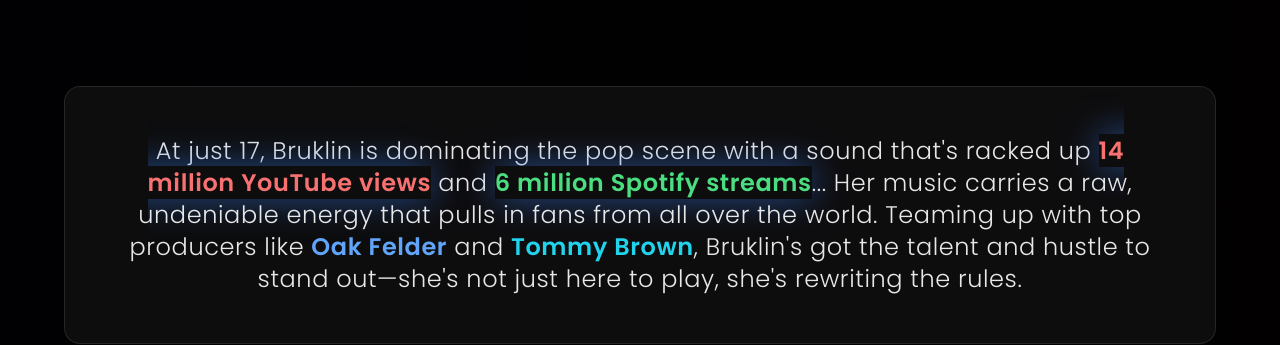
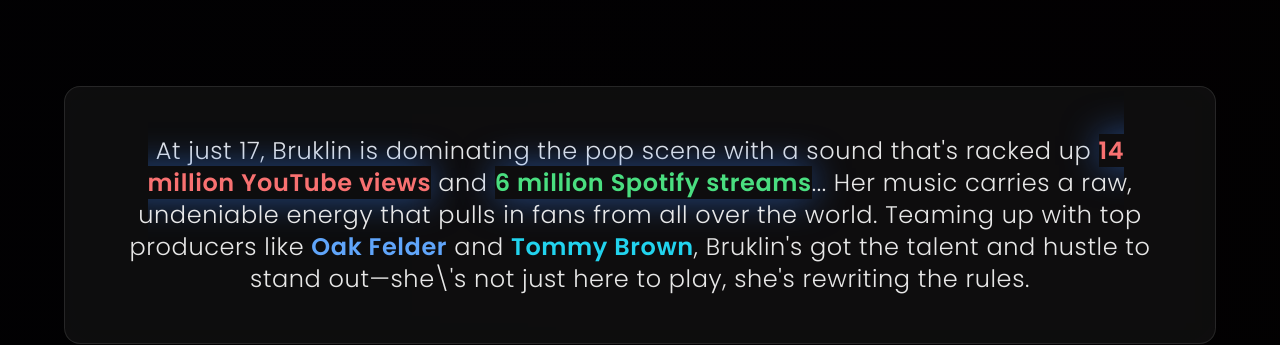
Before and after one commit to theworkguy/bruklin, a React (Vite) app: page / in a window 1280 px wide. Shown: the part 3100-3445 px from the top of the page. Built offline with nearby package versions, Linux system fonts and the light colour scheme.

Commit message:
Updated BioSection.tsx

```diff
--- a/src/components/home/BioSection.tsx
+++ b/src/components/home/BioSection.tsx
@@ -60,7 +60,7 @@ const BioSection: React.FC = () => {
             Teaming up with top producers like{' '}
             <span className="text-blue-400 font-semibold">Oak Felder</span> and{' '}
             <span className="text-cyan-400 font-semibold">Tommy Brown</span>,
-            Bruklin's got the talent and hustle to stand out—she's not just here to play,
+            Bruklin's got the talent and hustle to stand out—she\'s not just here to play,
             she's rewriting the rules.
           </p>
         </div>
```
